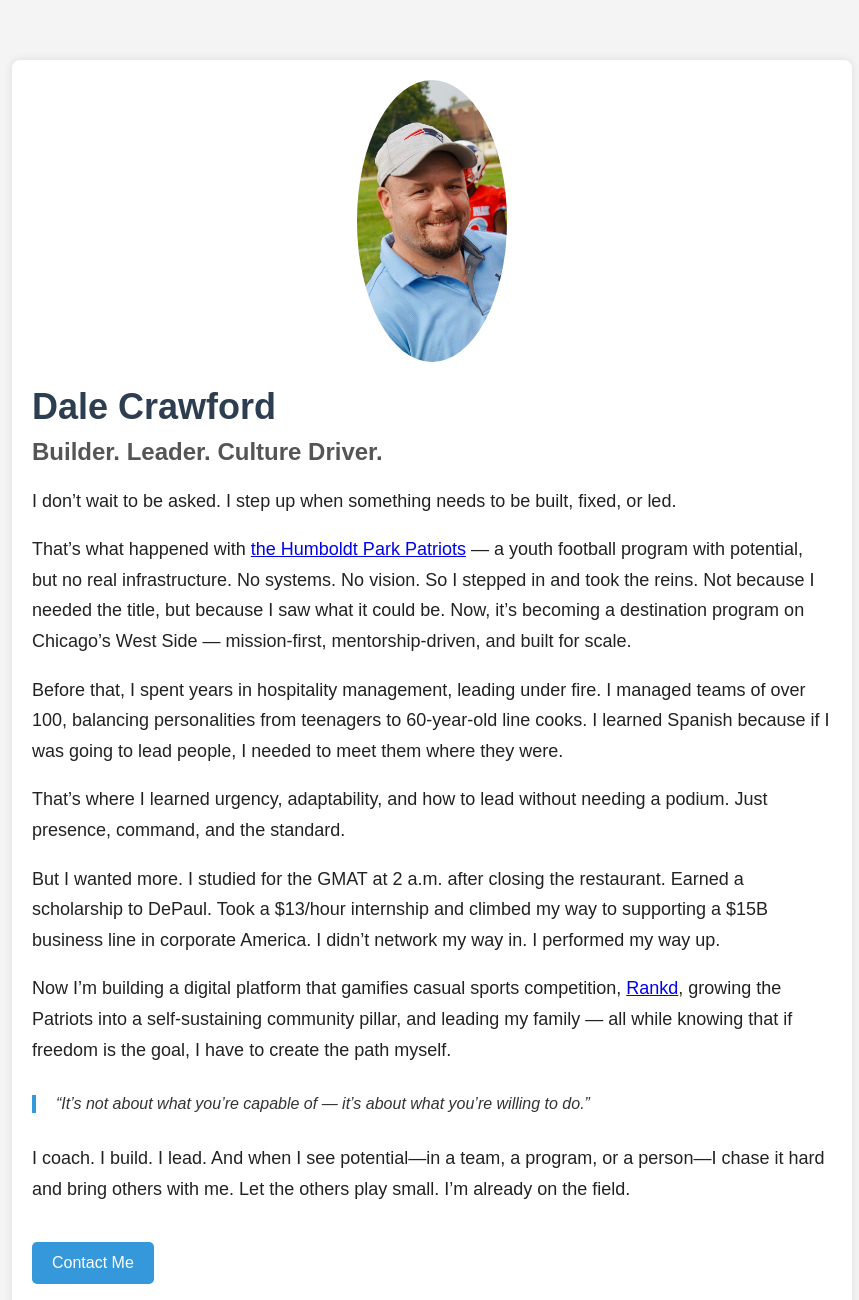
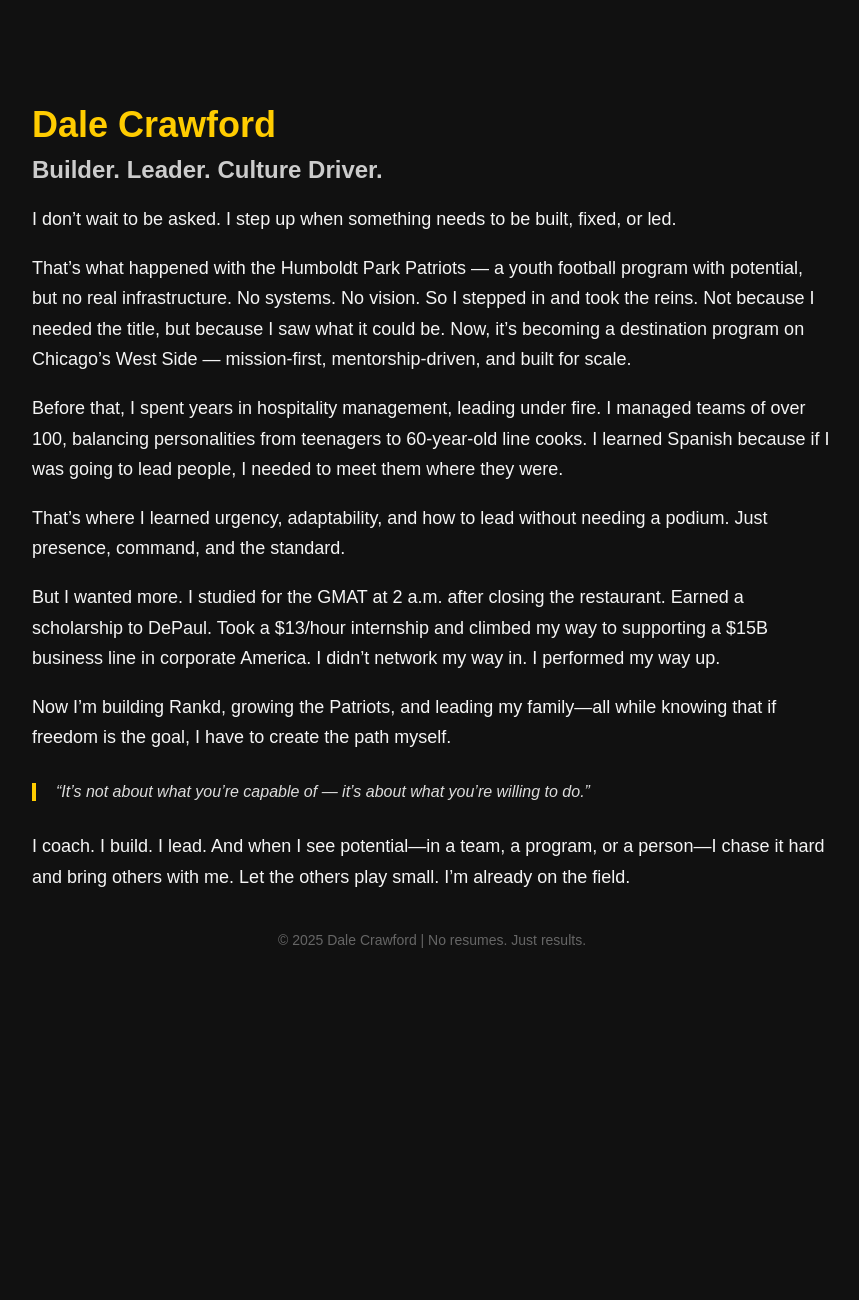
Before and after one commit to CoachDCrawford/coachdcrawford.github.io, a plain HTML site: page index.html in a window 1280 px wide. Shown: the top 1300 px of the page, without its empty margins (208-1067 px from the left). After the commit the page ends 1028 px from the top, so only its background shows below. Drawn offline with Linux system fonts and the light colour scheme.

Commit message:
Add files via upload

```diff
--- a/index.html
+++ b/index.html
@@ -1,3 +1,4 @@
+
 <!DOCTYPE html>
 <html lang="en">
 <head>
@@ -7,8 +8,8 @@
   <style>
     body {
       font-family: Arial, sans-serif;
-      background: #f4f4f4;
-      color: #222;
+      background: #111;
+      color: #f5f5f5;
       margin: 0;
       padding: 0;
     }
@@ -16,18 +17,15 @@
       max-width: 800px;
       margin: 60px auto;
       padding: 20px;
-      background: white;
-      box-shadow: 0 0 10px rgba(0, 0, 0, 0.1);
-      border-radius: 8px;
     }
     h1 {
       font-size: 36px;
       margin-bottom: 10px;
-      color: #2c3e50;
+      color: #ffcc00;
     }
     h2 {
       font-size: 24px;
-      color: #555;
+      color: #ccc;
       margin-top: 0;
     }
     p {
@@ -37,43 +35,25 @@
     blockquote {
       margin: 30px 0;
       padding-left: 20px;
-      border-left: 4px solid #3498db;
+      border-left: 4px solid #ffcc00;
       font-style: italic;
-      color: #333;
+      color: #ddd;
     }
     footer {
       text-align: center;
       margin-top: 40px;
       font-size: 14px;
-      color: #888;
-    }
-    .contact-button {
-      display: inline-block;
-      margin-top: 20px;
-      padding: 12px 20px;
-      background-color: #3498db;
-      color: white;
-      text-decoration: none;
-      border-radius: 5px;
-      font-size: 16px;
-    }
-    .photo {
-      width: 150px;
-      border-radius: 50%;
-      display: block;
-      margin: 0 auto 20px;
-      object-fit: cover;
+      color: #666;
     }
   </style>
 </head>
 <body>
   <div class="container">
-    <img src="https://coachdcrawford.github.io/assets/IMG_0258.jpg" alt="Dale Crawford" class="photo">
     <h1>Dale Crawford</h1>
     <h2>Builder. Leader. Culture Driver.</h2>
     <p>I don’t wait to be asked. I step up when something needs to be built, fixed, or led.</p>
 
-    <p>That’s what happened with <a href="https://www.humboldtparkpatriots.com" target="_blank">the Humboldt Park Patriots</a> — a youth football program with potential, but no real infrastructure. No systems. No vision. So I stepped in and took the reins. Not because I needed the title, but because I saw what it could be. Now, it’s becoming a destination program on Chicago’s West Side — mission-first, mentorship-driven, and built for scale.</p>
+    <p>That’s what happened with the Humboldt Park Patriots — a youth football program with potential, but no real infrastructure. No systems. No vision. So I stepped in and took the reins. Not because I needed the title, but because I saw what it could be. Now, it’s becoming a destination program on Chicago’s West Side — mission-first, mentorship-driven, and built for scale.</p>
 
     <p>Before that, I spent years in hospitality management, leading under fire. I managed teams of over 100, balancing personalities from teenagers to 60-year-old line cooks. I learned Spanish because if I was going to lead people, I needed to meet them where they were.</p>
 
@@ -81,7 +61,7 @@
 
     <p>But I wanted more. I studied for the GMAT at 2 a.m. after closing the restaurant. Earned a scholarship to DePaul. Took a $13/hour internship and climbed my way to supporting a $15B business line in corporate America. I didn’t network my way in. I performed my way up.</p>
 
-    <p>Now I’m building a digital platform that gamifies casual sports competition, <a href="https://www.reddit.com/r/Rankd/" target="_blank">Rankd</a>, growing the Patriots into a self-sustaining community pillar, and leading my family — all while knowing that if freedom is the goal, I have to create the path myself.</p>
+    <p>Now I’m building Rankd, growing the Patriots, and leading my family—all while knowing that if freedom is the goal, I have to create the path myself.</p>
 
     <blockquote>
       “It’s not about what you’re capable of — it’s about what you’re willing to do.”
@@ -89,8 +69,6 @@
 
     <p>I coach. I build. I lead. And when I see potential—in a team, a program, or a person—I chase it hard and bring others with me. Let the others play small. I’m already on the field.</p>
 
-    <a class="contact-button" href="mailto:fdcrawford@gmail.com">Contact Me</a>
-
     <footer>
       &copy; 2025 Dale Crawford | No resumes. Just results.
     </footer>
```
